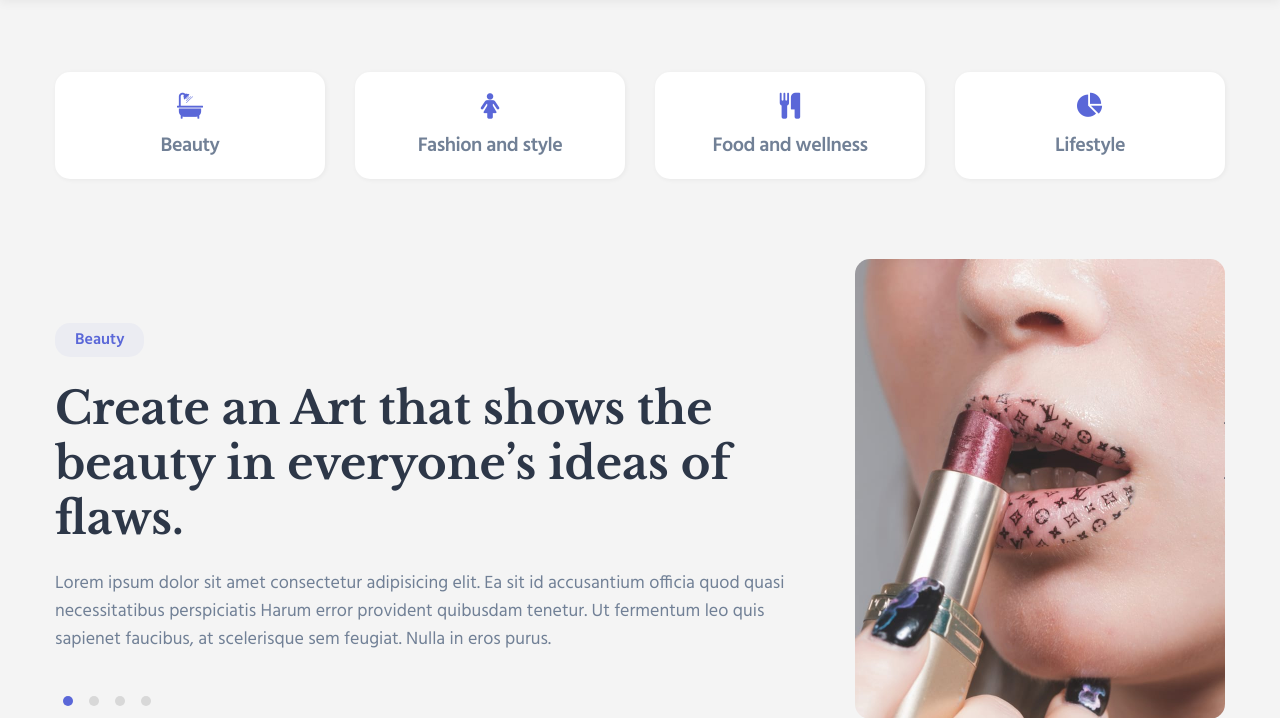
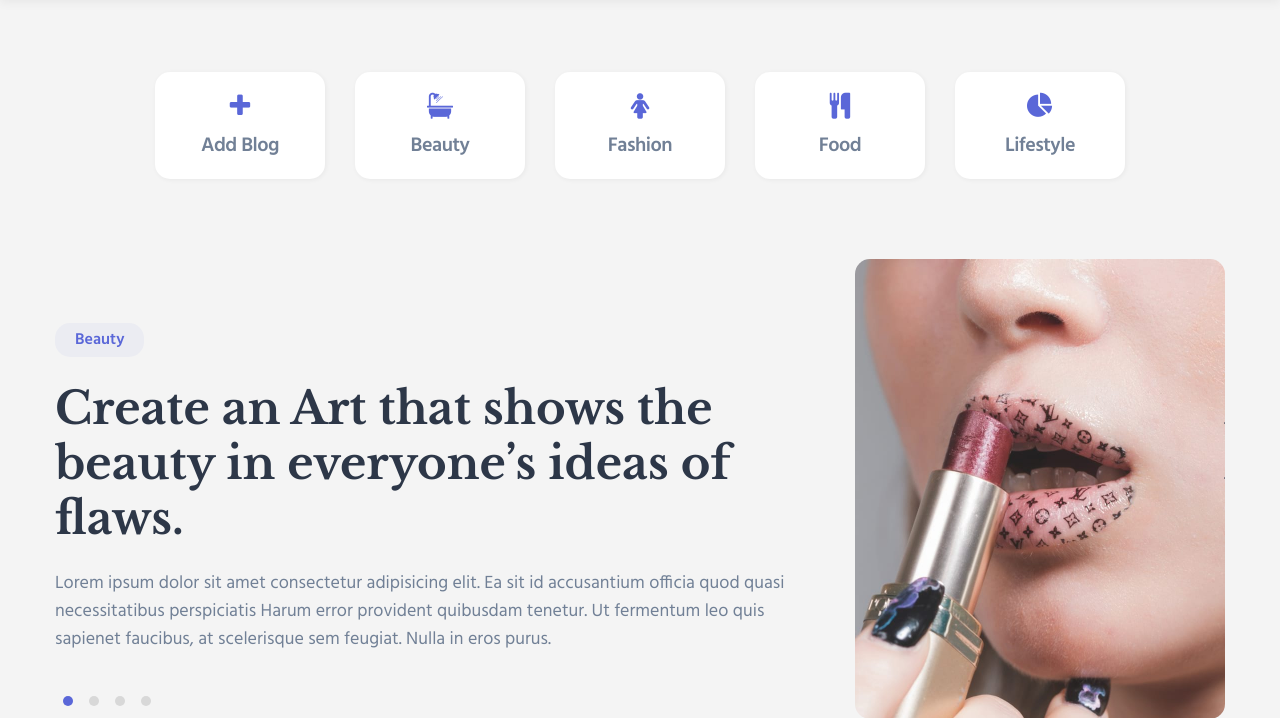
Before and after one commit to devvlopar/Mrutika_Project, a Django app: page / in a window 1280 px wide. Shown: the part 92-810 px from the top of the page. Run offline with Django 4.2, Linux system fonts and the light colour scheme; some libraries are stand-ins or nearby versions.

Commit message:
add_blog

```diff
--- a/myapp/admin.py
+++ b/myapp/admin.py
@@ -2,3 +2,4 @@ from django.contrib import admin
 from .models import *
 # Register your models here.
 admin.site.register(User)
+admin.site.register(Blog)
--- a/myapp/templates/index.html
+++ b/myapp/templates/index.html
@@ -6,7 +6,18 @@
 <section class="w3l-homeblock1 py-sm-5 py-4">
     <div class="container py-md-4">
         <div class="grids-area-hny main-cont-wthree-fea row">
-            <div class="col-lg-3 col-6 grids-feature">
+            <div class="col-lg-1 col-6 grids-feature">
+
+            </div>
+            <div class="col-lg-2 col-6 grids-feature">
+                <a href="{% url 'add_blog' %}">
+                    <div class="area-box">
+                        <span class="fa fa-plus"></span>
+                        <h4 class="title-head">Add Blog</h4>
+                    </div>
+                </a>
+            </div>
+            <div class="col-lg-2 col-6 grids-feature">
                 <a href="{% url 'beauty' %}">
                     <div class="area-box">
                         <span class="fa fa-bath"></span>
@@ -14,29 +25,32 @@
                     </div>
                 </a>
             </div>
-            <div class="col-lg-3 col-6 grids-feature">
+            <div class="col-lg-2 col-6 grids-feature">
                 <a href="{% url 'fashion' %}">
                     <div class="area-box">
                         <span class="fa fa-female"></span>
-                        <h4 class="title-head">Fashion and style</h4>
+                        <h4 class="title-head">Fashion</h4>
                     </div>
                 </a>
             </div>
-            <div class="col-lg-3 col-6 grids-feature mt-lg-0 mt-md-4 mt-3">
+            <div class="col-lg-2 col-6 grids-feature mt-lg-0 mt-md-4 mt-3">
                 <a href="">
                     <div class="area-box">
                         <span class="fa fa-cutlery"></span>
-                        <h4 class="title-head">Food and wellness</h4>
+                        <h4 class="title-head">Food</h4>
                     </div>
                 </a>
             </div>
-            <div class="col-lg-3 col-6 grids-feature mt-lg-0 mt-md-4 mt-3">
+            <div class="col-lg-2 col-6 grids-feature mt-lg-0 mt-md-4 mt-3">
                 <a href="#lifsetyle">
                     <div class="area-box">
                         <span class="fa fa-pie-chart"></span>
                         <h4 class="title-head">Lifestyle</h4>
                     </div>
                 </a>
+            </div>
+            <div class="col-lg-1 col-6 grids-feature">
+
             </div>
         </div>
     </div>
--- a/myapp/urls.py
+++ b/myapp/urls.py
@@ -12,6 +12,8 @@ urlpatterns = [
     path('otp/', otp, name = 'otp'),
     path('login/', login, name = 'login'),
     path('logout/', logout, name = 'logout'),
+    path('add_blog/', add_blog, name = 'add_blog'),
+
 
 
 
--- a/myapp/views.py
+++ b/myapp/views.py
@@ -19,7 +19,11 @@ def index(request):
 
 
 def beauty(request):
-    return render(request, 'beauty.html')
+    try:
+        u1 = User.objects.get(email = request.session['email'])
+        return render(request, 'beauty.html', {'userdata': u1})
+    except:
+        return render(request, 'beauty.html')
 
 
 def contact(request):
@@ -27,8 +31,11 @@ def contact(request):
 
 
 def fashion(request):
-    return render(request, 'fashion.html')
-
+    try:
+        u1 = User.objects.get(email = request.session['email'])
+        return render(request, 'fashion.html', {'userdata': u1})
+    except:
+        return render(request, 'fashion.html')
 
 
 def register(request):
@@ -103,3 +110,24 @@ def login(request):
 def logout(request):
     del request.session['email']
     return redirect('index')
+
+
+def add_blog(request):
+    try:
+        u1 = User.objects.get(email = request.session['email'])
+        if request.method == 'GET':
+            return render(request, 'add_blog.html', {'userdata': u1})
+        else:
+            # create(a = 1,
+            # b = 2,
+            # c = 3,
+            # d = 4)
+            Blog.objects.create(
+                title = request.POST['title'],
+                description = request.POST['des'],
+                category = request.POST['category'],
+                pic = request.FILES['pic']
+            )
+            return render(request, 'add_blog.html', {'msg': 'Successfully Added!!'})
+    except:
+        return redirect('login')
--- a/mysite/settings.py
+++ b/mysite/settings.py
@@ -11,6 +11,7 @@ https://docs.djangoproject.com/en/4.2/ref/settings/
 """
 
 from pathlib import Path
+import os
 
 # Build paths inside the project like this: BASE_DIR / 'subdir'.
 BASE_DIR = Path(__file__).resolve().parent.parent
@@ -129,3 +130,6 @@ EMAIL_USE_TLS = True
 EMAIL_PORT = 587
 EMAIL_HOST_USER = 'mrutika96@gmail.com'
 EMAIL_HOST_PASSWORD = 'rlsqtqmvajrwjrkn'
+
+MEDIA_URL = '/files/'
+MEDIA_ROOT = os.path.join(BASE_DIR, 'files')
--- a/mysite/urls.py
+++ b/mysite/urls.py
@@ -17,9 +17,11 @@ Including another URLconf
 from django.contrib import admin
 from django.urls import path, include
 from myapp.views import *
+from django.conf.urls.static import static
+from django.conf import settings
 
 urlpatterns = [
     path('admin/', admin.site.urls),
     path('', include('myapp.urls')),
 
-]
+] + static(settings.MEDIA_URL, document_root=settings.MEDIA_ROOT)
```
Also changed, not shown: myapp/models.py (+15 -0 lines), myapp/templates/add_blog.html (added, +45 -0 lines), db.sqlite3, files/blog_photos/chhole.jpeg (added), files/blog_photos/lifestyle.jpeg (added), files/blog_photos/pizza.jpeg (added), files/blog_photos/shirt.jpeg (added), files/ladki.jpeg (added), myapp/migrations/0002_blog.py (added).
